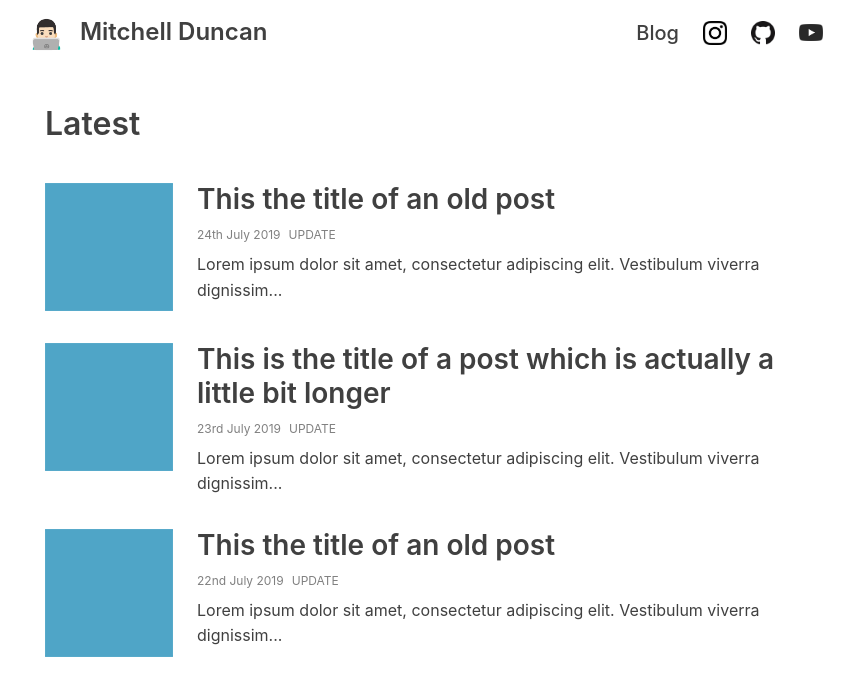
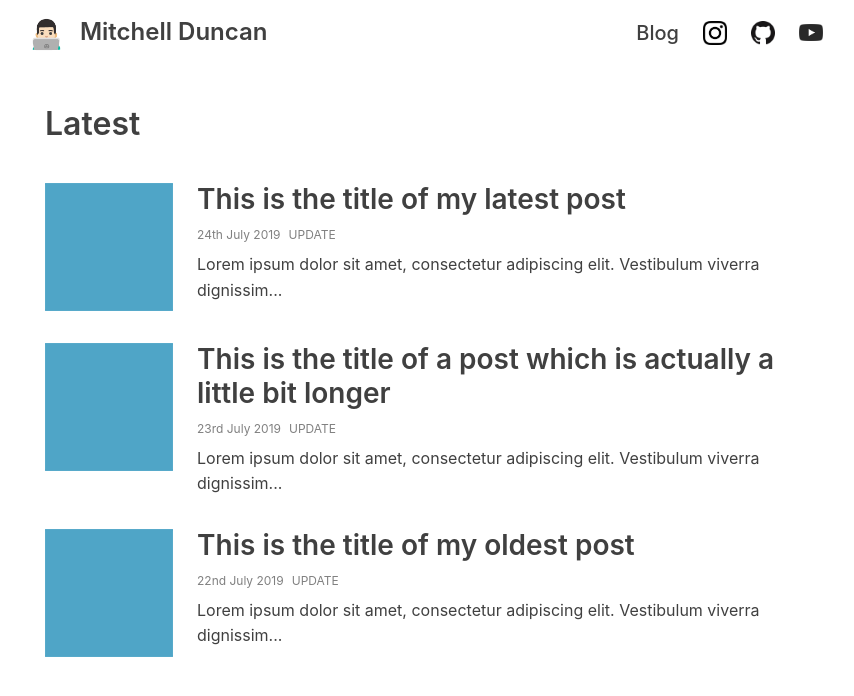
Before and after one commit to twosixmitch/twosixmitch.github.io, a Jekyll site: the page built from _pages/01_blog.md, in a window 1280 px wide. Shown: the top 696 px of the page, without its empty margins (210-1064 px from the left). Built offline with Jekyll 4.4.1, drawn with Linux system fonts in a browser that asks for light colours.

```diff
--- a/_posts/2019-07-22-new.md
+++ b/_posts/2019-07-22-old.md
@@ -1,10 +1,11 @@
 ---
-layout: post
-title:  "This the title of an old post"
-date:   2019-07-22 00:00:00
-categories: update
-tags: update
-cover-img: "/assets/posts/PostTempCover150.png"
+layout:     post
+title:      "This is the title of my oldest post"
+date:       2019-07-22 00:00:00
+categories: articles
+tags:       update
+cover-img:  "/assets/posts/PostTempCover150.png"
+permalink:  /blog/:name
 ---
 Lorem ipsum dolor sit amet, consectetur adipiscing elit. Vestibulum viverra dignissim purus, a tempor nulla tempor a. Nam eleifend rutrum maximus. Curabitur in diam quis odio vulputate suscipit. Sed in gravida dolor, porttitor dignissim nulla. Etiam vitae molestie libero. Phasellus et dolor dapibus, venenatis turpis nec, pulvinar ante. Nulla porttitor at sapien quis porttitor. Suspendisse nec dictum elit. Cras placerat porttitor facilisis. Donec tincidunt dictum metus, quis euismod eros posuere a. Nulla vel mi sit amet augue sagittis condimentum id quis lectus. Vestibulum vestibulum lorem mi, in pellentesque nisi ultricies in. Pellentesque cursus dolor mauris, eleifend condimentum diam finibus vitae. Quisque justo nibh, iaculis sed sodales eget, convallis eu risus.
 
--- a/_posts/2019-07-24-old.md
+++ b/_posts/2019-07-24-new.md
@@ -1,10 +1,11 @@
 ---
-layout: post
-title:  "This the title of an old post"
-date:   2019-07-24 00:00:00
-categories: update
-tags: update
-cover-img: "/assets/posts/PostTempCover150.png"
+layout:     post
+title:      "This is the title of my latest post"
+date:       2019-07-24 00:00:00
+categories: articles
+tags:       update
+cover-img:  "/assets/posts/PostTempCover150.png"
+permalink:  /blog/:name
 ---
 Lorem ipsum dolor sit amet, consectetur adipiscing elit. Vestibulum viverra dignissim purus, a tempor nulla tempor a. Nam eleifend rutrum maximus. Curabitur in diam quis odio vulputate suscipit. Sed in gravida dolor, porttitor dignissim nulla. Etiam vitae molestie libero. Phasellus et dolor dapibus, venenatis turpis nec, pulvinar ante. Nulla porttitor at sapien quis porttitor. Suspendisse nec dictum elit. Cras placerat porttitor facilisis. Donec tincidunt dictum metus, quis euismod eros posuere a. Nulla vel mi sit amet augue sagittis condimentum id quis lectus. Vestibulum vestibulum lorem mi, in pellentesque nisi ultricies in. Pellentesque cursus dolor mauris, eleifend condimentum diam finibus vitae. Quisque justo nibh, iaculis sed sodales eget, convallis eu risus.
 
```
Also changed, not shown: _posts/2019-07-23-test.md (+7 -6 lines).
